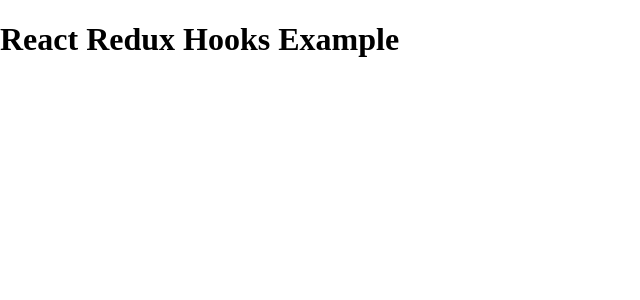
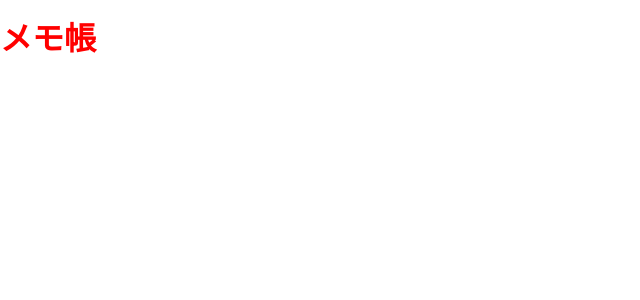
Before and after one commit to sosukesuzuki/redux-react-hook-example, a React app: page / in a window 1280 px wide. Shown: the top 300 px of the page, without its empty margins (0-640 px from the left). Built offline with nearby package versions, Linux system fonts and the light colour scheme.

Commit message:
Appコンポーネントを分離

```diff
--- a/package.json
+++ b/package.json
@@ -25,6 +25,7 @@
   "devDependencies": {
     "@types/react": "^16.8.2",
     "@types/react-dom": "^16.8.0",
+    "@types/styled-components": "^4.1.8",
     "@typescript-eslint/parser": "^1.3.0",
     "copy-webpack-plugin": "^4.6.0",
     "eslint": "^5.13.0",
@@ -43,6 +44,7 @@
   "dependencies": {
     "normalize.css": "^8.0.1",
     "react": "^16.8.1",
-    "react-dom": "^16.8.1"
+    "react-dom": "^16.8.1",
+    "styled-components": "^4.1.3"
   }
 }
--- /dev/null
+++ b/src/components/App.tsx
@@ -0,0 +1,14 @@
+import React from "react";
+import styled from "styled-components";
+
+const Header = styled.header`
+  color: red;
+`;
+
+export default function App() {
+  return (
+    <Header>
+      <h1>メモ帳</h1>
+    </Header>
+  );
+}
--- a/src/index.tsx
+++ b/src/index.tsx
@@ -1,9 +1,6 @@
 import React from "react";
 import ReactDOM from "react-dom";
 import "normalize.css";
-
-function App() {
-  return <h1>React Redux Hooks Example</h1>;
-}
+import App from "./components/App";
 
 ReactDOM.render(<App />, document.querySelector("#root"));
```
Also changed, not shown: 2 other files (tests, documents, lock files or other folders).
